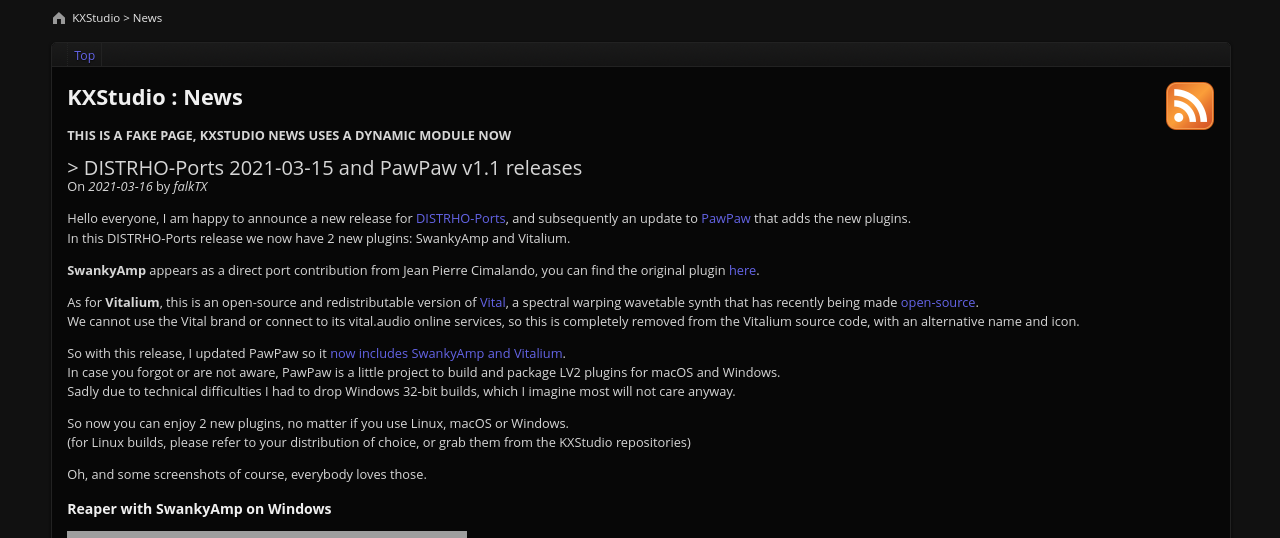
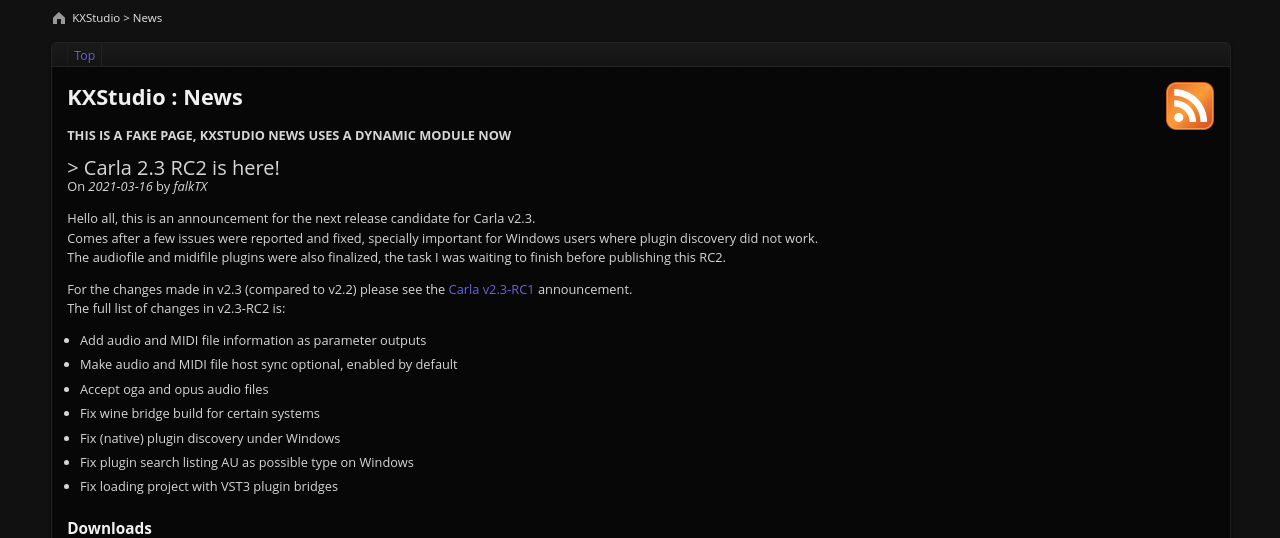
Before and after one commit to KXStudio/Website, a PHP site: page /News.php in a window 1280 px wide. Shown: the part 31-569 px from the top of the page. Run offline with PHP 8.4, Linux system fonts and the light colour scheme; grey boxes are pictures that could not be loaded.

Commit message:
Preparing carla 2.3-rc2
Signed-off-by: falkTX <falktx@falktx.com>

```diff
--- a/News.php
+++ b/News.php
@@ -7,6 +7,52 @@ include_once("includes/header.php");
 ?>
 
 <p><b>THIS IS A FAKE PAGE, KXSTUDIO NEWS USES A DYNAMIC MODULE NOW</b></p>
+
+<p>
+    <span style="font-size: 20px">&gt; Carla 2.3 RC2 is here!</span><br/>
+    On <i>2021-03-16</i> by<i> falkTX</i>
+</p>
+<p>
+    Hello all, this is an announcement for the next release candidate for Carla v2.3.<br/>
+    Comes after a few issues were reported and fixed,
+    specially important for Windows users where plugin discovery did not work.<br/>
+    The audiofile and midifile plugins were also finalized, the task I was waiting to finish before publishing this RC2.
+</p>
+<p>
+    For the changes made in v2.3 (compared to v2.2) please see the
+    <a href="https://kx.studio/News/?action=view&url=carla-23-rc1-is-here" target="_blank">
+    Carla v2.3-RC1
+    </a>
+    announcement.<br/>
+    The full list of changes in v2.3-RC2 is:
+</p>
+<ul>
+    <li>Add audio and MIDI file information as parameter outputs</li>
+    <li>Make audio and MIDI file host sync optional, enabled by default</li>
+    <li>Accept oga and opus audio files</li>
+    <li>Fix wine bridge build for certain systems</li>
+    <li>Fix (native) plugin discovery under Windows</li>
+    <li>Fix plugin search listing AU as possible type on Windows</li>
+    <li>Fix loading project with VST3 plugin bridges</li>
+</ul>
+
+<h3>Downloads</h3>
+<p>
+    To download Carla binaries or source code, jump on over to the <a href="https://kx.studio/Downloads" class="external free" rel="nofollow" target="_blank">KXStudio downloads section</a>.<br/>
+    If you're using the KXStudio repositories, you can simply install "carla-git" (plus "carla-lv2" and "carla-vst" if you're so inclined).<br/>
+    Bug reports and feature requests are welcome! Jump on over to the <a href="https://github.com/falkTX/Carla" class="external free" rel="nofollow" target="_blank">Carla's Github project</a> page for those.
+</p>
+
+<h3>Final note</h3>
+<p>
+    Just a reminder that this is a release candidate, and not the final release yet.<br/>
+    There are a few known issues I want to fix before tagging v2.3 as stable, but it is very very close.<br/>
+    And of course, if you appreciate the kind of work I do, please consider a
+    <a href="https://kx.studio/Donations">donation</a>.<br/>
+    Thank you.
+</p>
+
+<hr/>
 
 <p>
     <span style="font-size: 20px">&gt; DISTRHO-Ports 2021-03-15 and PawPaw v1.1 releases</span><br/>
```
